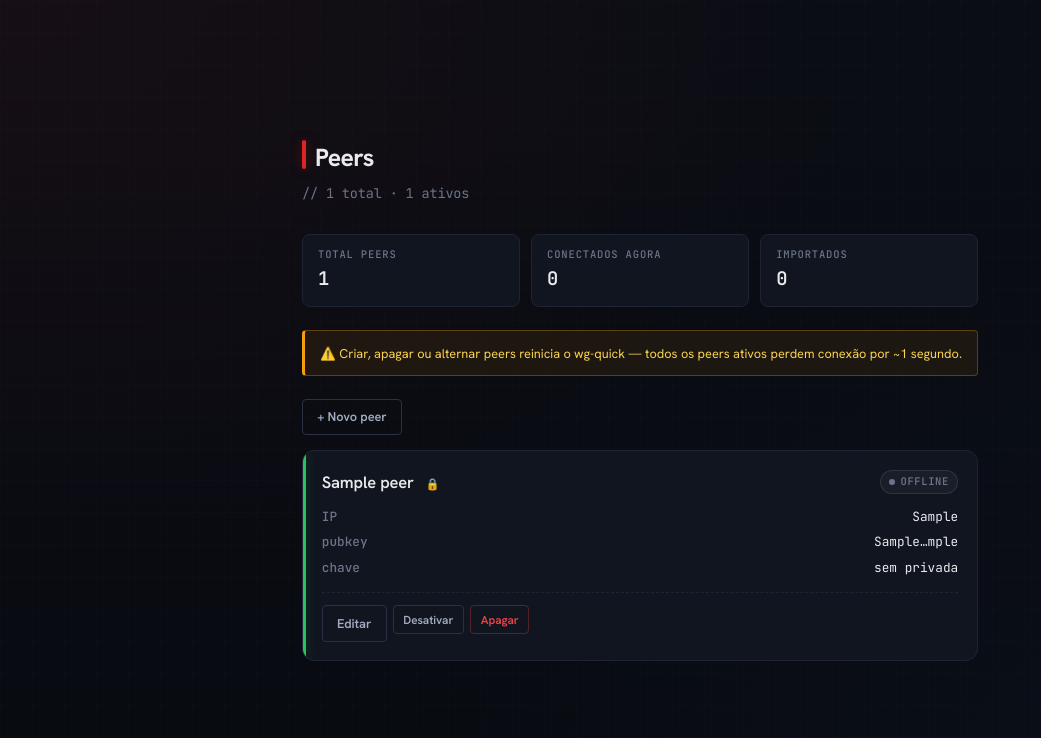
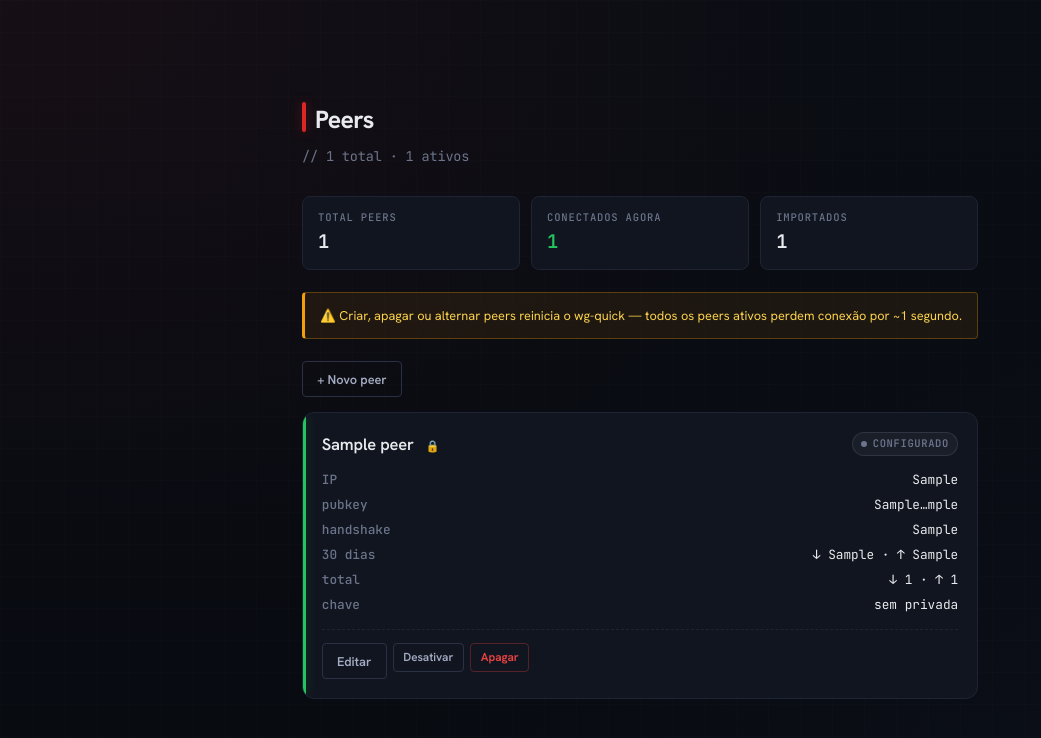
Before and after one commit to joaopaulooooo/wg-admin, a Flask app: template templates/peers.html in a window 1280 px wide. Shown: the top 738 px of the page, without its empty margins (0-1041 px from the left). Run offline with Flask 3, Linux system fonts and the light colour scheme; the template is opened without the code that fills it: most values are stand-ins (such as "Sample title", 1, 10 or a date in 2020); parts of the project's set-up code (start-up, migrations or seed data) failed here and were passed over.

Commit message:
fix(ui): move is_online/bandwidth computation to Python (was crashing template)
The template was using now() which doesn't exist in Flask's Jinja
environment by default. When a peer had latest_handshake > 0, the
template expression 'status.latest_handshake > (now() | int) - 180'
called now() which raised UndefinedError. Result: page rendered
partially or status defaulted to offline silently.

Refactored: peers_list() now pre-computes per-peer view dicts with:
- is_online bool (computed with int(time.time()) in Python)
- status object
- bandwidth formatted strings

Logs pubkey mismatches at INFO level so silent lookup failures are
traceable in journalctl.

Bandwidth row now always shown (even with zeros) instead of being
hidden when no data — gives user feedback that tracker is wired up.

```diff
--- a/src/wg_admin/app.py
+++ b/src/wg_admin/app.py
@@ -176,26 +176,49 @@
         except Exception:
             app.logger.warning("wg show failed", exc_info=True)
 
-        # Load bandwidth data and compute per-peer stats
+        # Compute is_online + bandwidth per peer, pass as peer_views list
+        import time as _time
+        now_ts = int(_time.time())
+        ONLINE_WINDOW = 180  # WireGuard re-handshake interval
+
         bw = bandwidth.load_bandwidth(BANDWIDTH_PATH)
-        bandwidth_stats = {}
+        peer_views = []
+        connected_count = 0
         for peer in s["peers"]:
-            stats = bandwidth.get_peer_stats(bw, peer.get("public_key", ""))
-            bandwidth_stats[peer["id"]] = {
-                "total_rx": bandwidth.format_bytes(stats["total_rx"]),
-                "total_tx": bandwidth.format_bytes(stats["total_tx"]),
-                "thirty_day_rx": bandwidth.format_bytes(stats["thirty_day_rx"]),
-                "thirty_day_tx": bandwidth.format_bytes(stats["thirty_day_tx"]),
-                "thirty_day_rx_raw": stats["thirty_day_rx"],
-                "thirty_day_tx_raw": stats["thirty_day_tx"],
-                "first_seen": stats["first_seen"],
-            }
+            pub = peer.get("public_key", "")
+            status = statuses_by_key.get(pub)
+            is_online = bool(
+                status
+                and status.latest_handshake
+                and status.latest_handshake > now_ts - ONLINE_WINDOW
+            )
+            if is_online:
+                connected_count += 1
+            if not status and pub:
+                app.logger.info(
+                    "peer %r (%s) not matched in wg show (have: %s)",
+                    peer.get("name"), pub, list(statuses_by_key.keys())
+                )
+            bw_stats = bandwidth.get_peer_stats(bw, pub)
+            peer_views.append({
+                "peer": peer,
+                "status": status,
+                "is_online": is_online,
+                "bandwidth": {
+                    "total_rx": bandwidth.format_bytes(bw_stats["total_rx"]),
+                    "total_tx": bandwidth.format_bytes(bw_stats["total_tx"]),
+                    "thirty_day_rx": bandwidth.format_bytes(bw_stats["thirty_day_rx"]),
+                    "thirty_day_tx": bandwidth.format_bytes(bw_stats["thirty_day_tx"]),
+                    "first_seen": bw_stats["first_seen"],
+                },
+            })
 
         return render_template(
             "peers.html",
-            peers=s["peers"],
-            statuses=statuses_by_key,
-            bandwidth=bandwidth_stats,
+            peer_views=peer_views,
+            connected_count=connected_count,
+            total_peers=len(s["peers"]),
+            imported_count=sum(1 for p in s["peers"] if not p.get("private_key_enc")),
         )
 
     @app.route("/peers/new", methods=["GET", "POST"])
--- a/templates/peers.html
+++ b/templates/peers.html
@@ -3,31 +3,20 @@
 {% block content %}
 <div class="container">
   <h1><span class="accent-bar"></span>Peers</h1>
-  <p class="subtitle">// {{ peers|length }} total · {{ statuses|length }} ativos</p>
-
-  {% set now_ts = namespace(value=0) %}
-  {% set connected_count = namespace(value=0) %}
-  {% for peer in peers %}
-    {% if not peer.disabled %}
-      {% set st = statuses.get(peer.public_key) %}
-      {% if st and st.latest_handshake and st.latest_handshake > (now() | int) - 180 %}
-        {% set connected_count.value = connected_count.value + 1 %}
-      {% endif %}
-    {% endif %}
-  {% endfor %}
+  <p class="subtitle">// {{ total_peers }} total · {{ connected_count }} ativos</p>
 
   <div class="stats">
     <div class="stat">
       <span class="stat-label">Total Peers</span>
-      <span class="stat-value">{{ peers|length }}</span>
+      <span class="stat-value">{{ total_peers }}</span>
     </div>
     <div class="stat">
       <span class="stat-label">Conectados agora</span>
-      <span class="stat-value {% if connected_count.value > 0 %}active{% endif %}">{{ connected_count.value }}</span>
+      <span class="stat-value {% if connected_count > 0 %}active{% endif %}">{{ connected_count }}</span>
     </div>
     <div class="stat">
       <span class="stat-label">Importados</span>
-      <span class="stat-value">{% set imported = peers | selectattr('private_key_enc', 'equalto', '') | list %}{{ imported|length }}</span>
+      <span class="stat-value">{{ imported_count }}</span>
     </div>
   </div>
 
@@ -39,11 +28,12 @@
     <a href="{{ url_for('peer_new') }}" class="btn">+ Novo peer</a>
   </div>
 
-  {% if peers %}
+  {% if peer_views %}
   <div class="peer-grid">
-    {% for peer in peers %}
-    {% set status = statuses.get(peer.public_key) %}
-    {% set is_online = status and status.latest_handshake and status.latest_handshake > (now() | int) - 180 %}
+    {% for pv in peer_views %}
+    {% set peer = pv.peer %}
+    {% set status = pv.status %}
+    {% set bw = pv.bandwidth %}
     <div class="peer-card {{ 'disabled' if peer.disabled else '' }}">
       <div class="peer-card-header">
         <h3 class="peer-name">
@@ -51,8 +41,8 @@
           {% if peer.disabled %}<em>(inativo)</em>{% endif %}
           {% if not peer.private_key_enc %}<em title="Chave privada não disponível — importado do wg0.conf">🔒</em>{% endif %}
         </h3>
-        <span class="peer-status {{ 'inactive' if peer.disabled or not is_online else '' }}">
-          {% if peer.disabled %}inativo{% elif is_online %}online{% elif status %}configurado{% else %}offline{% endif %}
+        <span class="peer-status {{ 'inactive' if peer.disabled or not pv.is_online else '' }}">
+          {% if peer.disabled %}inativo{% elif pv.is_online %}online{% elif status %}configurado{% else %}offline{% endif %}
         </span>
       </div>
 
@@ -70,14 +60,11 @@
         <dd>{{ status.latest_handshake }}</dd>
         {% endif %}
 
-        {% set bw = bandwidth.get(peer.id) %}
-        {% if bw %}
         <dt>30 dias</dt>
         <dd>↓ {{ bw.thirty_day_rx }} · ↑ {{ bw.thirty_day_tx }}</dd>
 
         <dt>total</dt>
         <dd>↓ {{ bw.total_rx }} · ↑ {{ bw.total_tx }}</dd>
-        {% endif %}
 
         {% if not peer.private_key_enc %}
         <dt>chave</dt>
@@ -183,7 +170,6 @@
     modal.setAttribute('aria-hidden', 'false');
     document.body.style.overflow = 'hidden';
 
-    // Focus the close button for keyboard users
     setTimeout(() => modal.querySelector('.modal-close').focus(), 50);
   }
 
@@ -192,7 +178,6 @@
     modal.setAttribute('aria-hidden', 'true');
     document.body.style.overflow = '';
     if (lastFocused) lastFocused.focus();
-    // Clear src after fade-out to avoid showing stale image
     setTimeout(() => { img.src = ''; }, 250);
   }
 
@@ -215,7 +200,6 @@
     }
   });
 
-  // Close if click directly on backdrop (not inside card)
   modal.querySelector('.modal-backdrop').addEventListener('click', close);
 })();
 </script>
```
